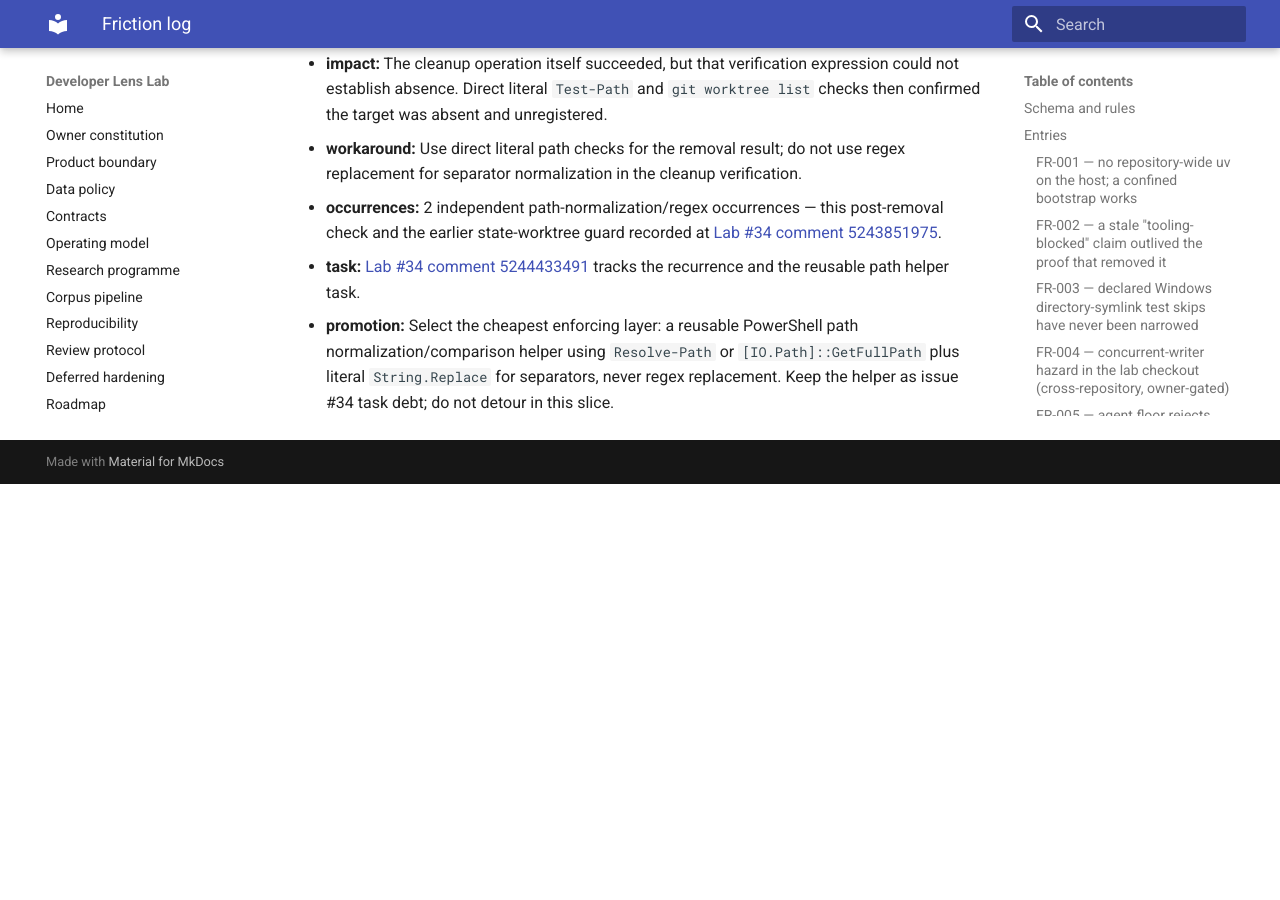
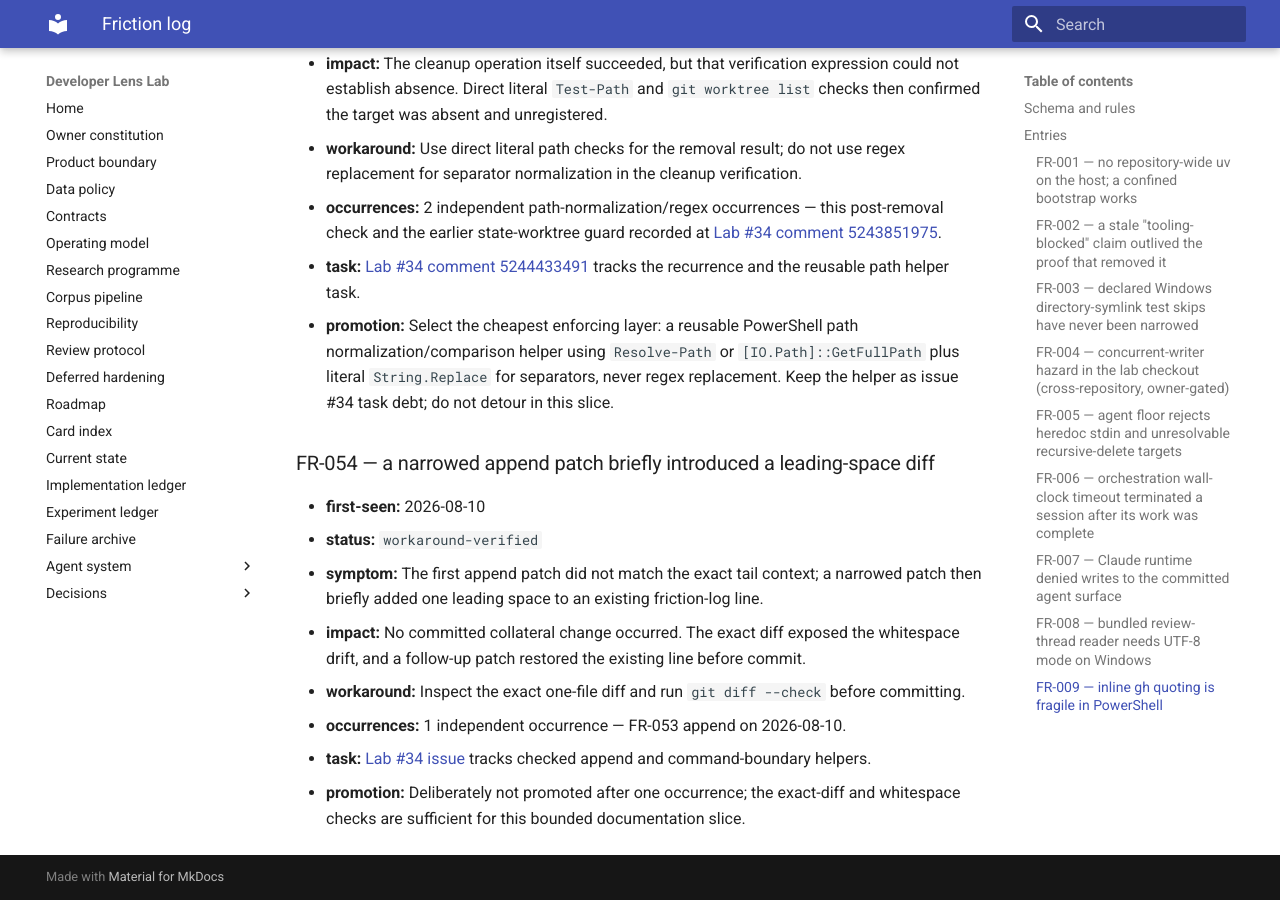
Before and after one commit to Chris0Jeky/developer-lens-lab, an MkDocs documentation site: the page built from docs/agent-system/FRICTION_LOG.md, in a window 1280 px wide and 900 px high, scrolled down 42331 px. Built offline with MkDocs 1.6.1 and Material for MkDocs 9.7.7, drawn with Linux system fonts in a browser that asks for light colours; before the commit the page ends 42815 px from its top, so only the background shows below that.

Commit message:
Record append verification friction

```diff
--- a/docs/agent-system/FRICTION_LOG.md
+++ b/docs/agent-system/FRICTION_LOG.md
@@ -1464,3 +1464,18 @@ scaffolding is needed.
   normalization/comparison helper using `Resolve-Path` or `[IO.Path]::GetFullPath` plus literal
   `String.Replace` for separators, never regex replacement. Keep the helper as issue #34 task debt;
   do not detour in this slice.
+
+### FR-054 — a narrowed append patch briefly introduced a leading-space diff
+
+- **first-seen:** 2026-08-10
+- **status:** `workaround-verified`
+- **symptom:** The first append patch did not match the exact tail context; a narrowed patch then
+  briefly added one leading space to an existing friction-log line.
+- **impact:** No committed collateral change occurred. The exact diff exposed the whitespace drift,
+  and a follow-up patch restored the existing line before commit.
+- **workaround:** Inspect the exact one-file diff and run `git diff --check` before committing.
+- **occurrences:** 1 independent occurrence — FR-053 append on 2026-08-10.
+- **task:** [Lab #34 issue](https://github.com/Chris0Jeky/developer-lens-lab/issues/34) tracks
+  checked append and command-boundary helpers.
+- **promotion:** Deliberately not promoted after one occurrence; the exact-diff and whitespace
+  checks are sufficient for this bounded documentation slice.
```
